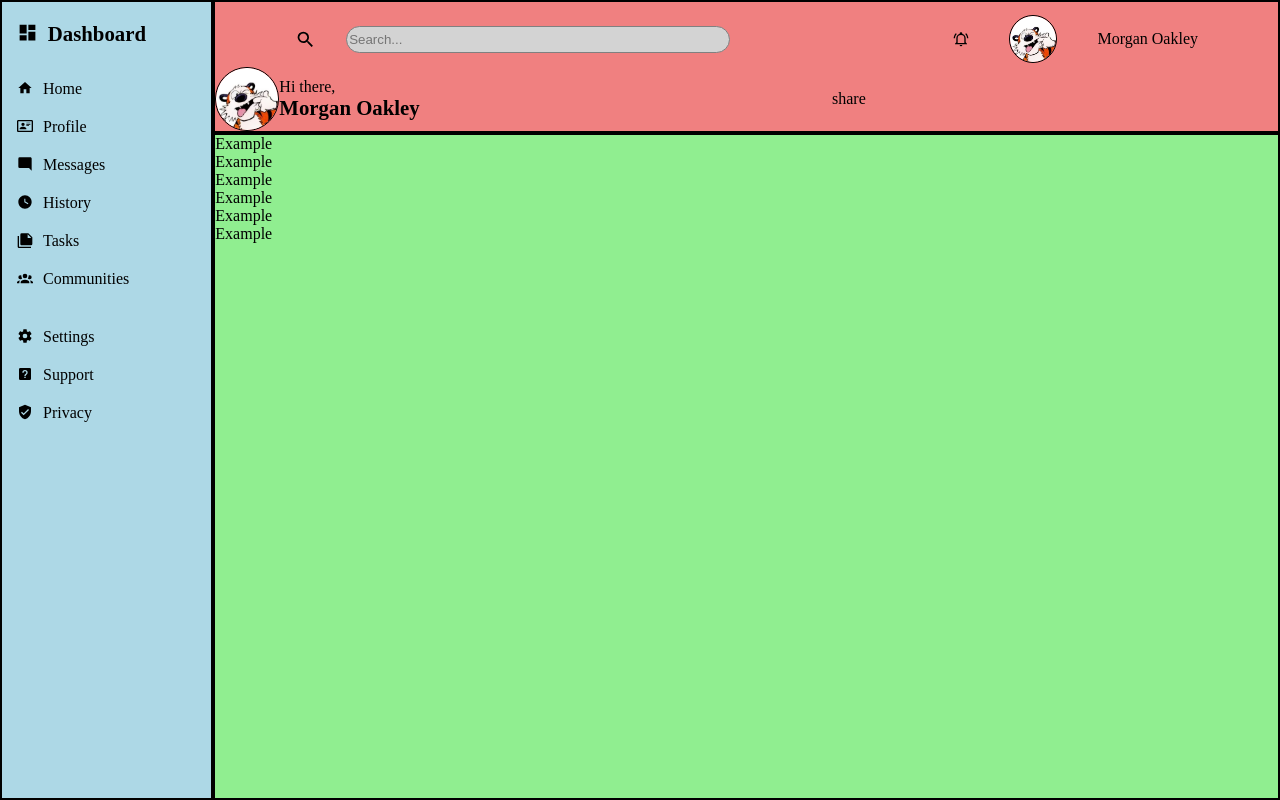
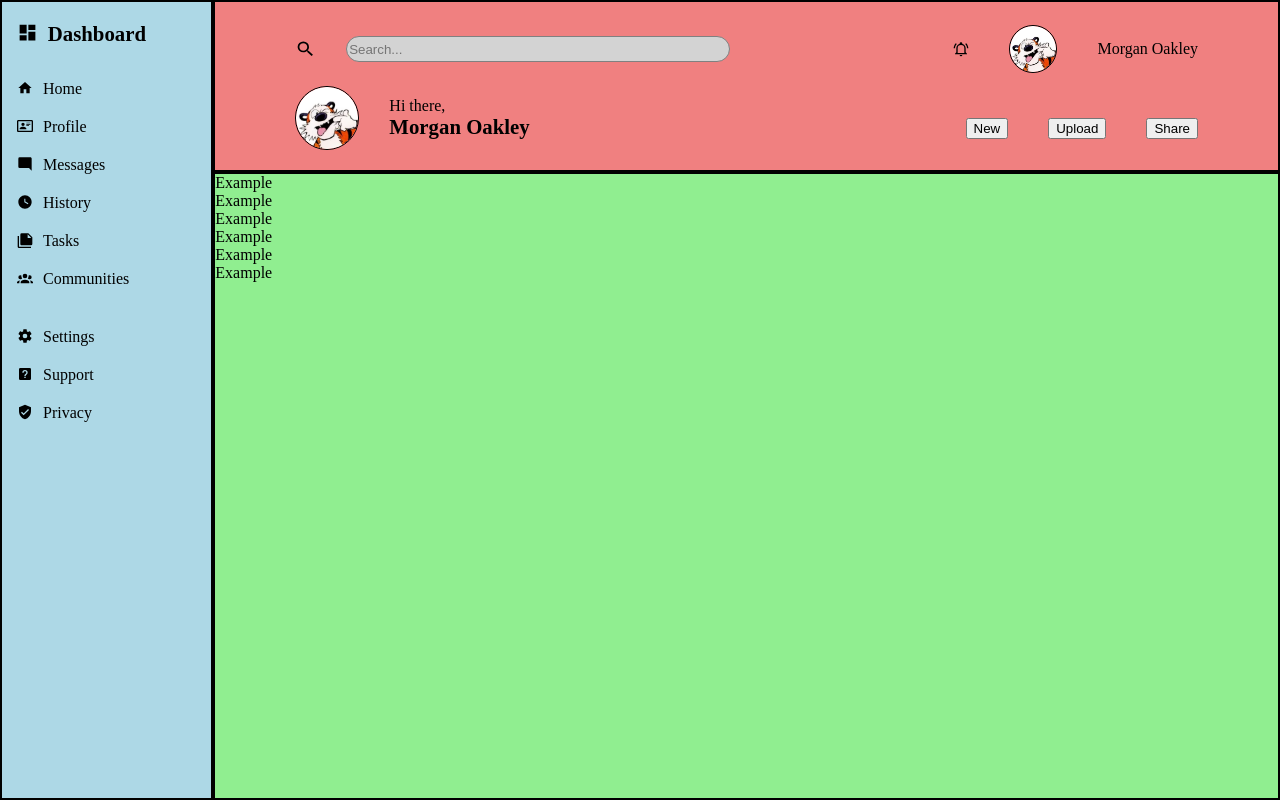
Before and after one commit to zwhahn/admin_dashboard, a plain HTML site: page index.html in a window 1280 px wide. Drawn offline with Linux system fonts and the light colour scheme.

Commit message:
Add action_items buttons

```diff
--- a/index.html
+++ b/index.html
@@ -23,16 +23,18 @@
                 <div class="greeting_area">
                     <img id="avatar_big" src="./icons/Avatar.png" alt="Hobbes headshot">
                     <div id="greeting_message">
-                        <div id="greeting_line_one">
+                        <div>
                             Hi there,
                         </div>
-                        <div id="greeting_line_two">
+                        <div>
                             <h2>Morgan Oakley</h2>
                         </div>
                     </div>
                 </div>
-                <div class="action_items">
-                    share
+                <div id="action_items">
+                    <button>New</button>
+                    <button>Upload</button>
+                    <button>Share</button>
                 </div>
             </div>
         </div>
--- a/style.css
+++ b/style.css
@@ -37,6 +37,7 @@ h2 {
 
 .greeting_area {
     display: flex;
+    padding: 0px 0px 20px 80px;
 }
 
 #avatar_big {
@@ -49,6 +50,11 @@ h2 {
     display: flex;
     justify-content: center;
     flex-direction: column;
+    padding: 0px 0px 0px 30px;
+}
+
+#action_items {
+    padding: 0px 80px 0px 0px
 }
 
 .search {
@@ -65,13 +71,17 @@ h2 {
     width: 80%;
 }
 
-.profile_center {
+.profile_center, #action_items {
     display: flex;
     justify-content: flex-end;
     width: 100%;
     gap: 40px;
     align-items: center;
-    padding: 0px 80px 0px 0px
+    padding: 0px 80px 0px 0px;
+}
+
+.profile_center {
+    padding: 0px 80px 0px 0px;
 }
 
 .avatar {
```
